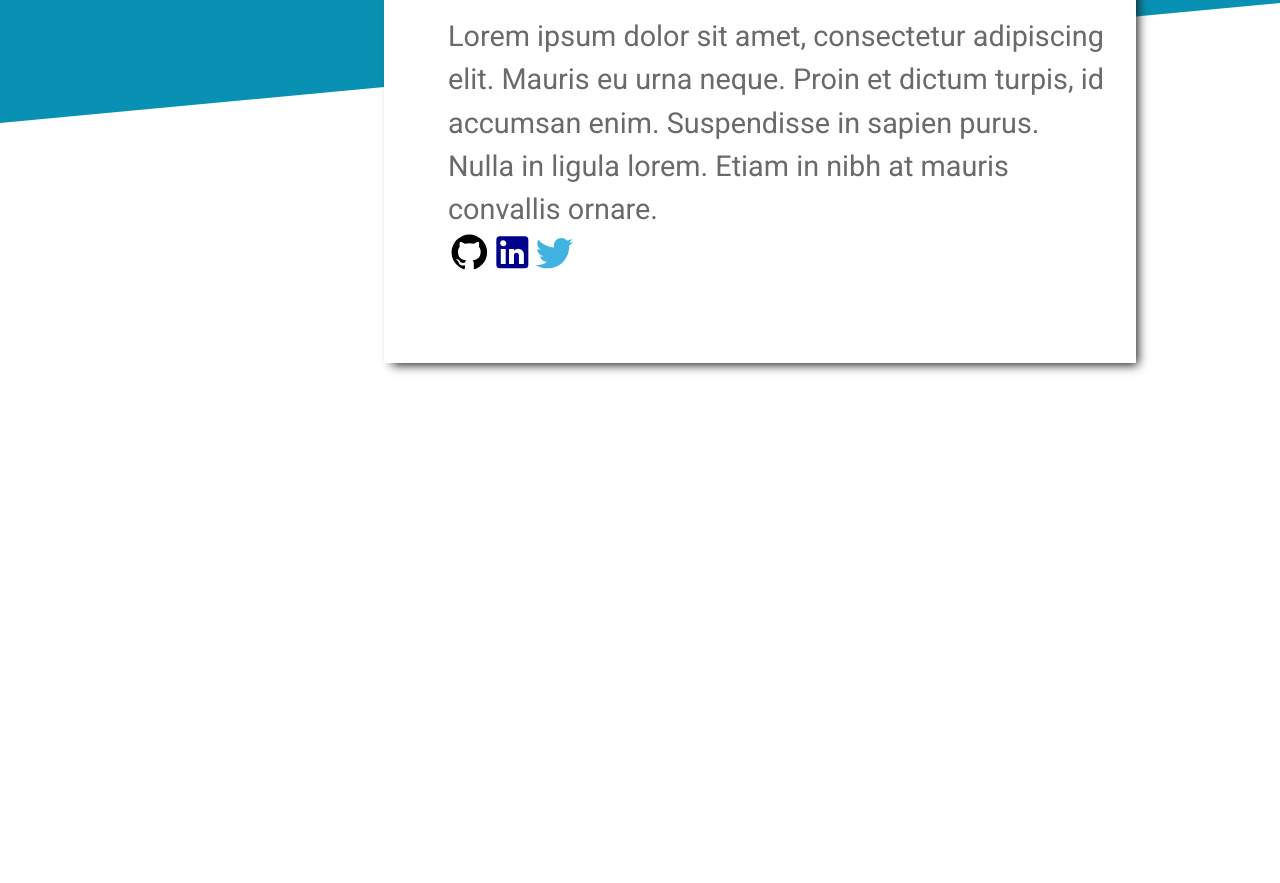
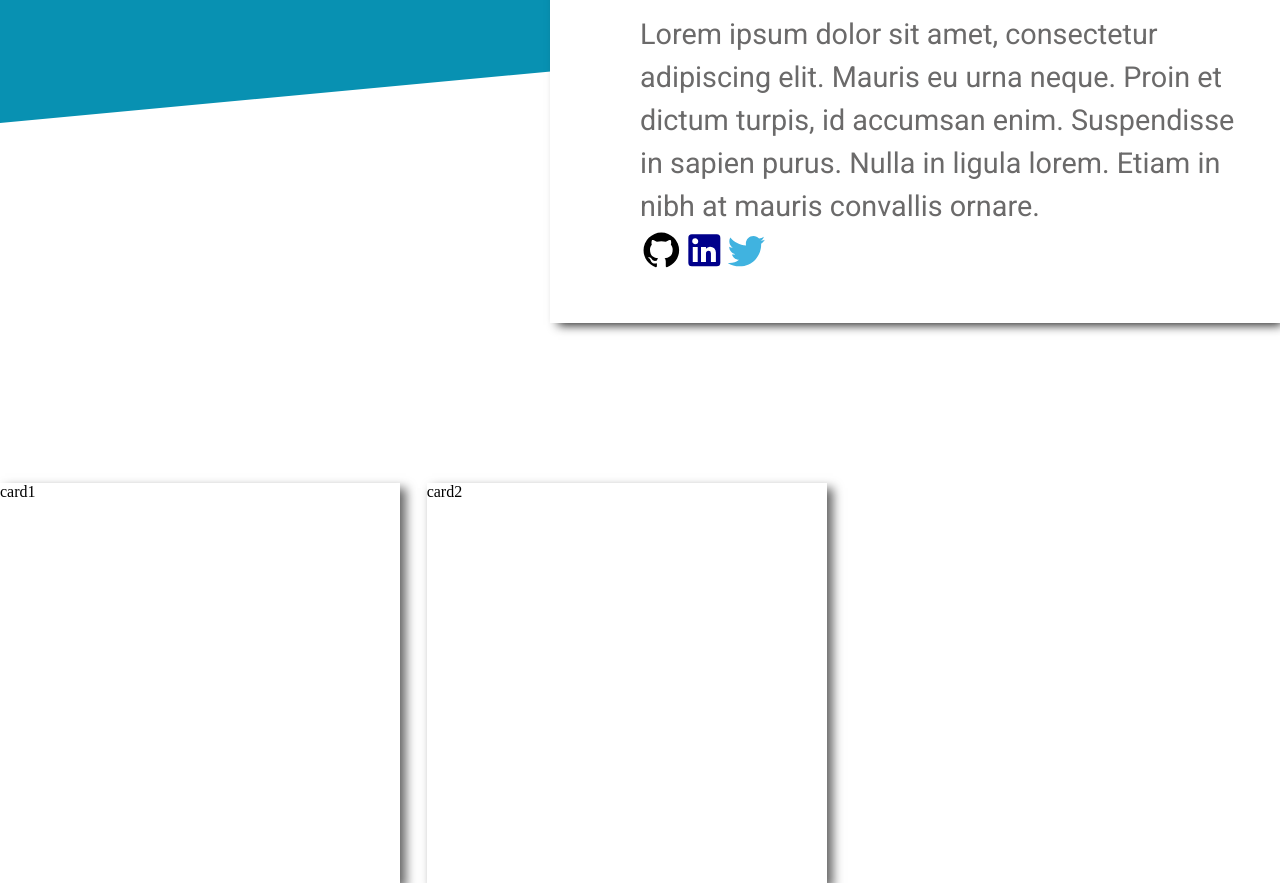
Before and after one commit to Advaitmenon1106/portfolio-responsive-design, a plain HTML site: page index.html in a window 1280 px wide. Shown: the part 237-1120 px from the top of the page. Before the commit the page ends 800 px from the top, so only its background shows below. Drawn offline with nearby package versions, Linux system fonts and the light colour scheme; a web font is replaced by a local one.

Commit message:
Make the basic grid structure for the project cards. Make it responsive on mobile and laptop screens.

```diff
--- a/index.html
+++ b/index.html
@@ -7,7 +7,7 @@
     <link rel="stylesheet" href="./style.css" />
   </head>
   <body>
-    <div id="content">
+    <div>
       <div class="blue-div">
         <div class="about-me">
           <p id="about-me-heading">About me</p>
@@ -54,5 +54,12 @@
         <div id="blue-triangle"></div>
       </div>
     </div>
+
+    <div id="content">
+      <div id="grid-div">
+        <div class="card">card1</div>
+        <div class="card">card2</div>
+      </div>
+    </div>
   </body>
 </html>
--- a/style.css
+++ b/style.css
@@ -38,17 +38,16 @@
   font-family: "Roboto", "Times New Roman", Times, serif;
   position: absolute;
   z-index: 1;
-  width: 23em;
   height: auto;
   max-width: 23em;
   background-color: white;
   color: rgb(107, 106, 106);
-  left: 30vw;
+  left: 43vw;
   line-height: 1.5;
   font-size: 1.8em;
   top: 15vh;
   box-shadow: 5px 5px 10px -3px rgb(29, 29, 29);
-  padding: 2% 2% 7% 5%;
+  padding: 2% 2% 4% 7%;
 }
 
 #blue-triangle {
@@ -88,6 +87,23 @@
   fill: rgb(64, 179, 224);
 }
 
+#content {
+  position: relative;
+  top: 60vh;
+}
+
+#grid-div {
+  position: static;
+  display: grid;
+  grid-template-columns: repeat(auto-fill, minmax(400px, 1fr));
+}
+
+.card {
+  height: 400px;
+  width: 400px;
+  box-shadow: 5px 5px 10px 0.5px rgb(101, 101, 101);
+}
+
 @media (max-device-width: 768px) {
   .about-me {
     box-shadow: none;
@@ -95,4 +111,16 @@
     top: 45vh;
     font-size: 3vw;
   }
+
+  #grid-div {
+    position: static;
+    display: grid;
+    grid-template-columns: repeat(auto-fill, minmax(300px, 1fr));
+  }
+
+  .card {
+    height: 300px;
+    width: 300px;
+    box-shadow: 5px 5px 10px 0.5px rgb(101, 101, 101);
+  }
 }
```
